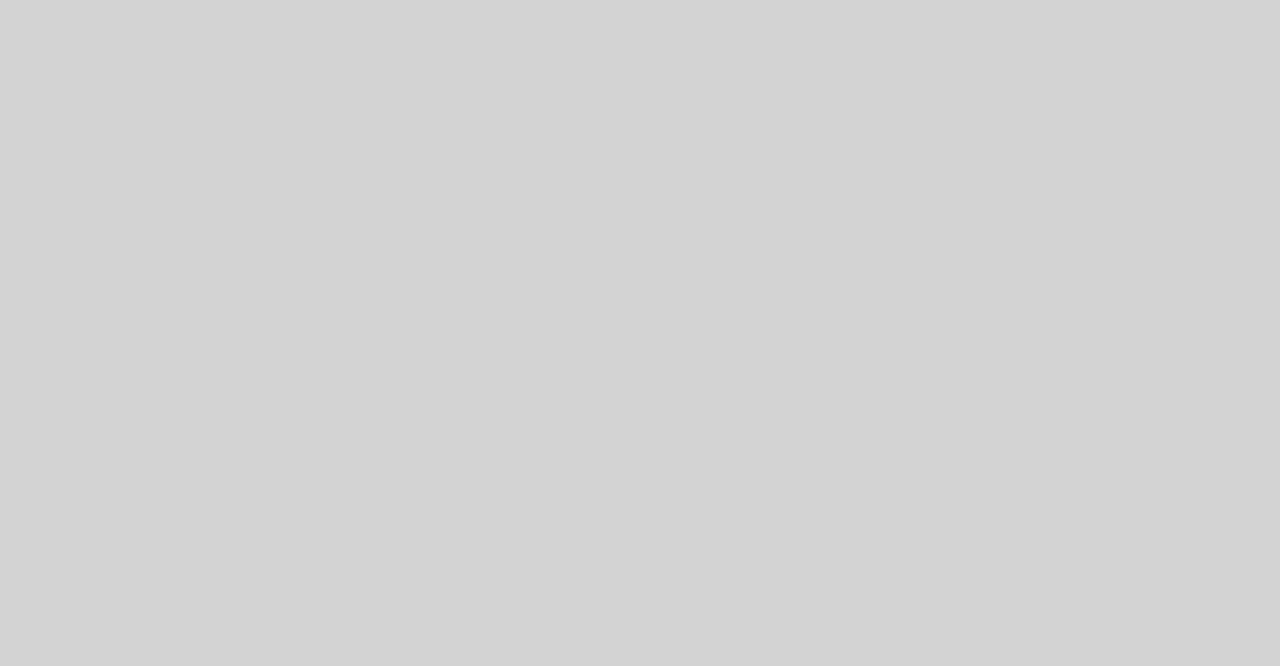
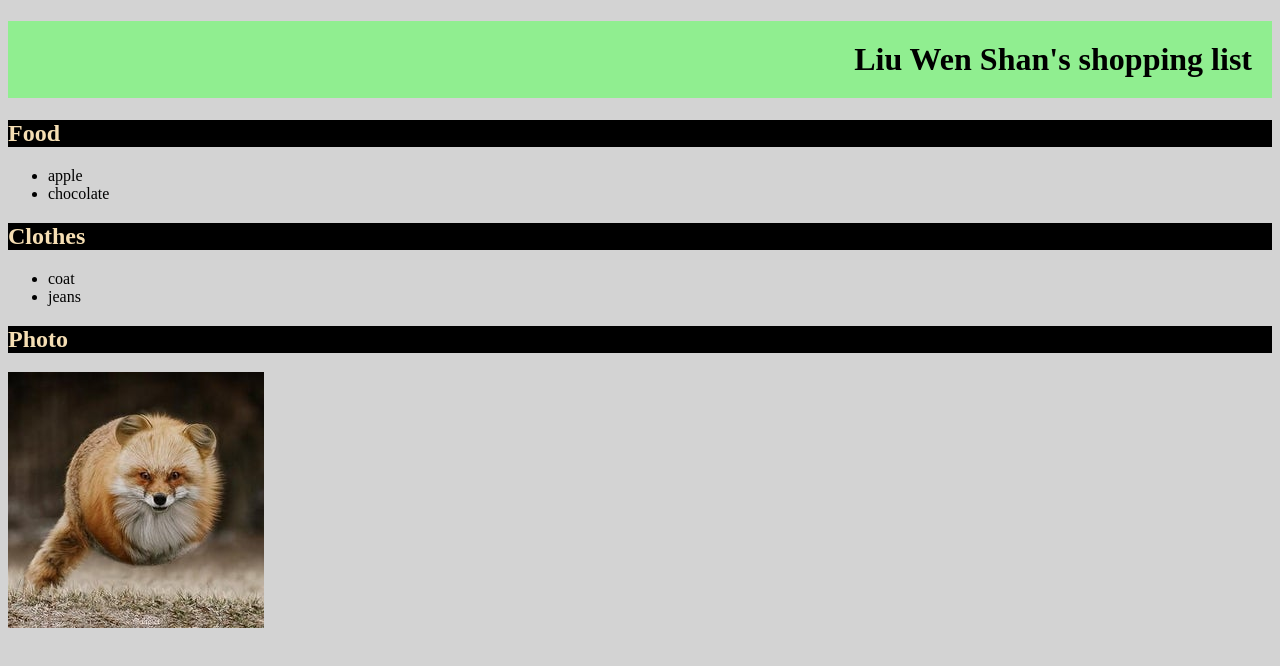
Before and after one commit to flumoun/flumoun.github.io, a plain HTML site: page HW2/HW201.html in a window 1280 px wide. Drawn offline with Linux system fonts and the light colour scheme.

Commit message:
Update HW201.html

```diff
--- a/HW2/HW201.html
+++ b/HW2/HW201.html
@@ -9,14 +9,42 @@
 
 	body{background-color: lightgray; }
 
+	#myHeader{
+		background-color: lightgreen;
+		padding: 20px;
+		text-align: right;
+	}
 
-	/style>
+	.other {
+		background-color: black;
+		color: wheat;
+		padding: 10ox;
+	}
 
-
+	</style>
 
 
 </head>
+
 <body>
+
+<h1 id="myHeader"> Liu Wen Shan's shopping list</h1>
+
+<h2 class="other"> Food</h2>
+	<ul>
+		<li>apple</li>
+		<li>chocolate</li>
+	</ul>
+
+<h2 class="other"> Clothes</h2>
+	<ul>
+		<li>coat</li>
+		<li>jeans</li>
+	</ul>
+
+<h2 class="other"> Photo</h2>
+<img src="ani.jpeg" alt="a animal image"> <br>
+
 
 </body>
 </html>
```
